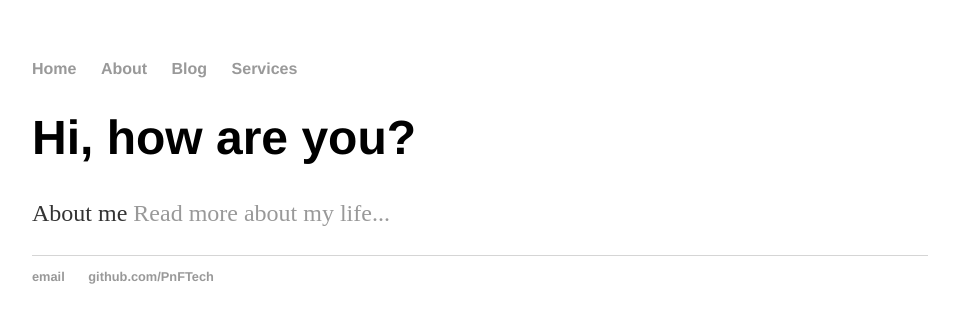
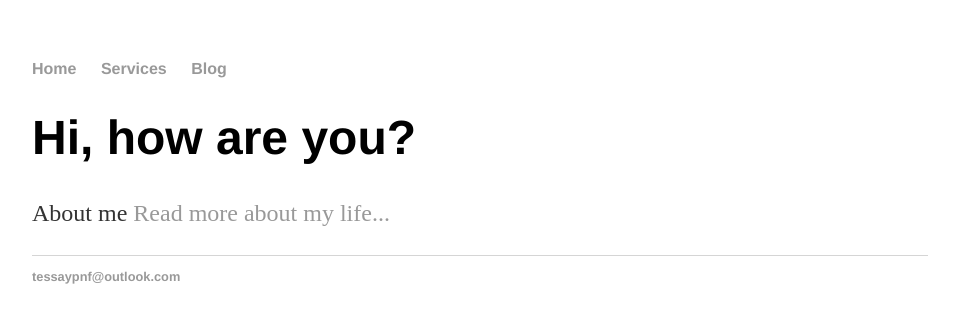
Before and after one commit to RagingTiger/PnFTech.github.io, a Jekyll site: the page built from index.html, in a window 1280 px wide. Shown: the top 323 px of the page, without its empty margins (160-1119 px from the left). Built offline with Jekyll 4.4.1, drawn with Linux system fonts in a browser that asks for light colours.

Commit message:
edited homepage

```diff
--- a/_layouts/default.html
+++ b/_layouts/default.html
@@ -9,10 +9,8 @@
 			<nav>
 	    		<ul>
 	        		<li><a href="/">Home</a></li>
-		        	<li><a href="/about">About</a></li>
-	        		<!--<li><a href="/cv">CV</a></li> -->
-	        		<li><a href="/blog">Blog</a></li>
 							<li><a href="/services">Services</a></li>
+							<li><a href="/blog">Blog</a></li>
 	    		</ul>
 			</nav>
 			<div class="container">
@@ -22,8 +20,8 @@
 			</div><!-- /.container -->
 			<footer>
 	    		<ul>
-	        		<li><a href="mailto:tessaypnf@outlook.com">email</a></li>
-	        		<li><a href="https://github.com/PnFTech">github.com/PnFTech</a></li>
+	        		<li><a href="mailto:tessaypnf@outlook.com">tessaypnf@outlook.com</a></li>
+
 				</ul>
 			</footer>
 		</body>
```
